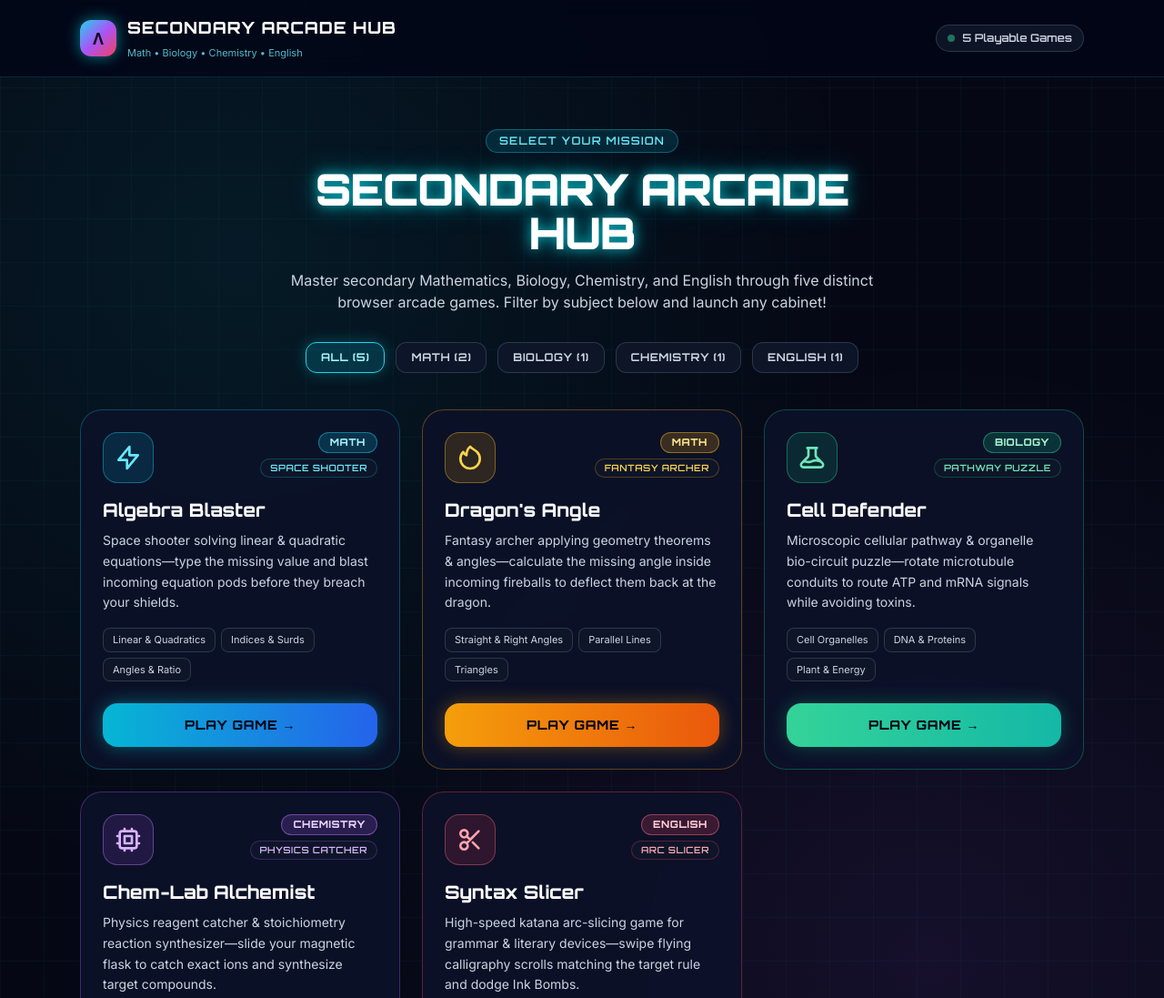
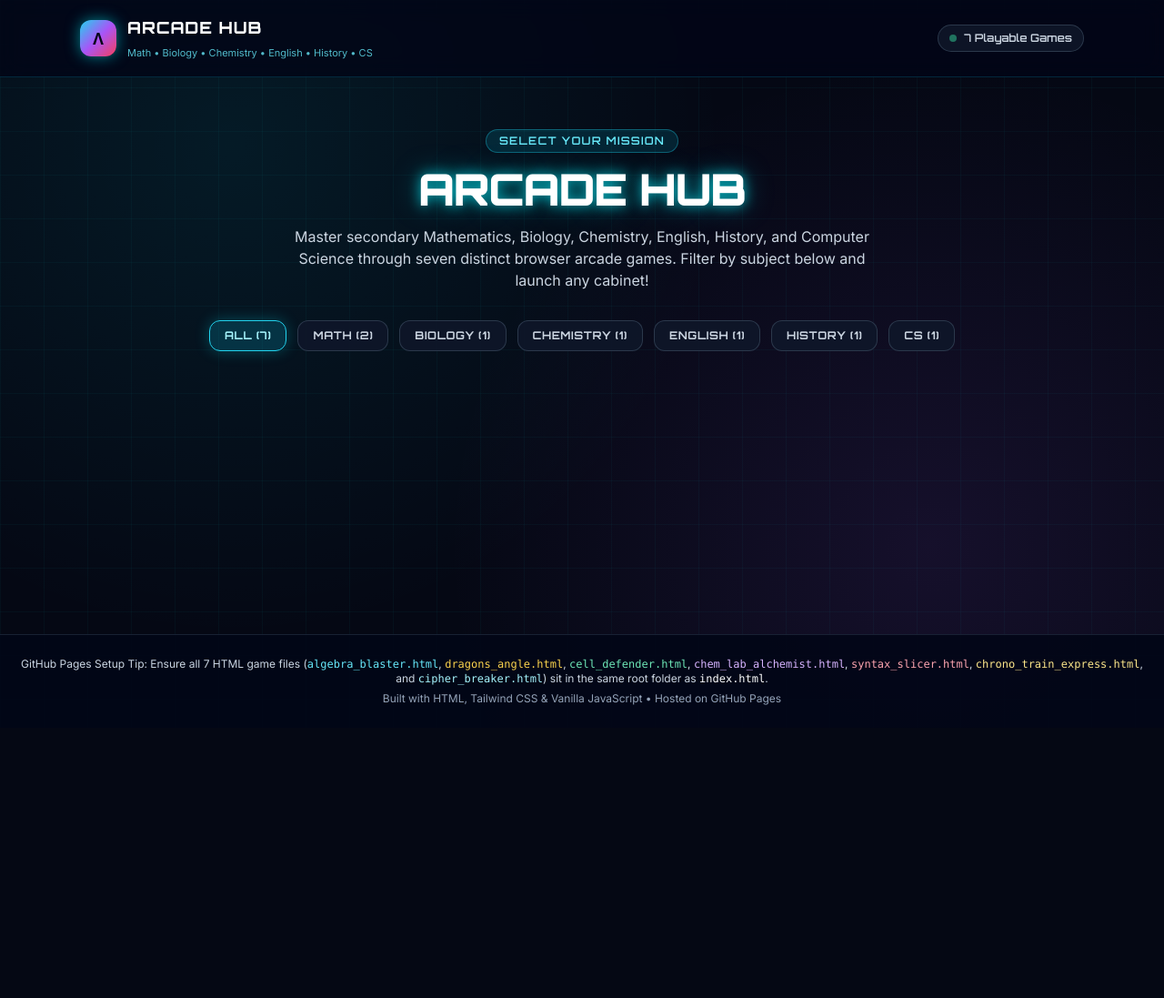
Before and after one commit to Roshenraajp/Arcade, a plain HTML site: page index.html in a window 1280 px wide. Shown: the top 1097 px of the page at 91% size. After the commit the page ends 800 px from the top, so only its background shows below. Drawn offline with nearby package versions, Linux system fonts and the light colour scheme.

Commit message:
Update index.html

```diff
--- a/index.html
+++ b/index.html
@@ -3,7 +3,7 @@
 <head>
   <meta charset="UTF-8" />
   <meta name="viewport" content="width=device-width, initial-scale=1.0" />
-  <title>Secondary Arcade Hub — Interactive Educational Mini-Games</title>
+  <title>Arcade Hub — Interactive Educational Mini-Games</title>
   <script src="https://cdn.tailwindcss.com"></script>
   <link rel="preconnect" href="https://fonts.googleapis.com">
   <link rel="preconnect" href="https://fonts.gstatic.com" crossorigin>
@@ -52,15 +52,15 @@
         </div>
         <div>
           <span class="font-orbitron font-extrabold text-base sm:text-lg tracking-wider text-white block leading-none">
-            SECONDARY ARCADE HUB
+            ARCADE HUB
           </span>
-          <span class="text-[11px] text-cyan-300/80 font-medium">Math &bull; Biology &bull; Chemistry &bull; English</span>
+          <span class="text-[11px] text-cyan-300/80 font-medium">Math &bull; Biology &bull; Chemistry &bull; English &bull; History &bull; CS</span>
         </div>
       </div>
 
       <div class="flex items-center gap-2 text-xs font-orbitron text-slate-300 bg-slate-900/90 border border-slate-700/80 px-3 py-1.5 rounded-full">
         <span class="w-2 h-2 rounded-full bg-emerald-400 animate-pulse"></span>
-        <span id="gameCountBadge">5 Playable Games</span>
+        <span id="gameCountBadge">7 Playable Games</span>
       </div>
     </div>
   </header>
@@ -73,10 +73,10 @@
         Select Your Mission
       </div>
       <h1 class="font-orbitron font-black text-3xl sm:text-5xl text-white neon-glow-cyan tracking-tight mb-4">
-        SECONDARY ARCADE HUB
+        ARCADE HUB
       </h1>
       <p class="text-slate-300 text-sm sm:text-base leading-relaxed">
-        Master secondary Mathematics, Biology, Chemistry, and English through five distinct browser arcade games. Filter by subject below and launch any cabinet!
+        Master secondary Mathematics, Biology, Chemistry, English, History, and Computer Science through seven distinct browser arcade games. Filter by subject below and launch any cabinet!
       </p>
     </section>
 
@@ -84,7 +84,7 @@
     <nav aria-label="Subject Filter" class="flex flex-wrap items-center justify-center gap-2 sm:gap-3 mb-10" id="subjectFilters">
       <button type="button" data-subject="All"
         class="filter-tab active px-4 py-2 rounded-xl font-orbitron font-bold text-xs uppercase tracking-wider bg-cyan-500/20 border border-cyan-400 text-cyan-200 shadow-[0_0_16px_rgba(0,243,255,0.25)] transition">
-        All (5)
+        All (7)
       </button>
       <button type="button" data-subject="Math"
         class="filter-tab px-4 py-2 rounded-xl font-orbitron font-bold text-xs uppercase tracking-wider bg-slate-900/90 border border-slate-700/80 text-slate-300 hover:border-cyan-400/50 transition">
@@ -102,6 +102,14 @@
         class="filter-tab px-4 py-2 rounded-xl font-orbitron font-bold text-xs uppercase tracking-wider bg-slate-900/90 border border-slate-700/80 text-slate-300 hover:border-rose-400/50 transition">
         English (1)
       </button>
+      <button type="button" data-subject="History"
+        class="filter-tab px-4 py-2 rounded-xl font-orbitron font-bold text-xs uppercase tracking-wider bg-slate-900/90 border border-slate-700/80 text-slate-300 hover:border-amber-400/50 transition">
+        History (1)
+      </button>
+      <button type="button" data-subject="Computer Science"
+        class="filter-tab px-4 py-2 rounded-xl font-orbitron font-bold text-xs uppercase tracking-wider bg-slate-900/90 border border-slate-700/80 text-slate-300 hover:border-cyan-400/50 transition">
+        CS (1)
+      </button>
     </nav>
 
     <!-- Games Grid (Populated dynamically from the GAMES array below) -->
@@ -113,7 +121,7 @@
   <!-- FOOTER -->
   <footer class="border-t border-slate-800/80 bg-slate-950/90 py-6 px-4 text-center text-xs text-slate-400 space-y-1.5">
     <p class="text-slate-300 font-medium">
-      GitHub Pages Setup Tip: Ensure <code class="text-cyan-300">algebra_blaster.html</code>, <code class="text-amber-300">dragons_angle.html</code>, <code class="text-emerald-300">cell_defender.html</code>, <code class="text-purple-300">chem_lab_alchemist.html</code>, and <code class="text-rose-300">syntax_slicer.html</code> sit in the same root folder as <code class="text-white">index.html</code>.
+      GitHub Pages Setup Tip: Ensure all 7 HTML game files (<code class="text-cyan-300">algebra_blaster.html</code>, <code class="text-amber-300">dragons_angle.html</code>, <code class="text-emerald-300">cell_defender.html</code>, <code class="text-purple-300">chem_lab_alchemist.html</code>, <code class="text-rose-300">syntax_slicer.html</code>, <code class="text-amber-200">chrono_train_express.html</code>, and <code class="text-cyan-200">cipher_breaker.html</code>) sit in the same root folder as <code class="text-white">index.html</code>.
     </p>
     <p>Built with HTML, Tailwind CSS &amp; Vanilla JavaScript &bull; Hosted on GitHub Pages</p>
   </footer>
@@ -198,125 +206,36 @@
             <path stroke-linecap="round" stroke-linejoin="round" stroke-width="2" d="M14.121 14.121L19 19m-7-7l7-7m-7 7l-2.879 2.879M12 12L9.121 9.121m0 5.758a3 3 0 10-4.243 4.243 3 3 0 004.243-4.243zm0-5.758a3 3 0 10-4.243-4.243 3 3 0 004.243 4.243z" />
           </svg>
         `
+      },
+      {
+        title: "Chrono-Train Express",
+        file: "./chrono_train_express.html",
+        subject: "History",
+        status: "PLAYABLE",
+        genre: "Rail Dispatch Sim",
+        topics: ["Inventions & Science", "Empires & Politics", "Global Milestones"],
+        description: "Real-time railway track-switching dispatch sim—flip Y-junction switches to route steam locomotives carrying historical events into their matching Era Depot.",
+        accent: "amber",
+        iconSvg: `
+          <svg class="w-8 h-8 text-amber-300" fill="none" stroke="currentColor" viewBox="0 0 24 24">
+            <path stroke-linecap="round" stroke-linejoin="round" stroke-width="2" d="M8 7h8m-8 4h8m-6 4h4M6 3h12a2 2 0 012 2v11a3 3 0 01-3 3l1.5 2m-11-2L6 21m1-2a3 3 0 01-3-3V5a2 2 0 012-2z" />
+          </svg>
+        `
+      },
+      {
+        title: "Cipher Breaker: Enigma",
+        file: "./cipher_breaker.html",
+        subject: "Computer Science",
+        status: "PLAYABLE",
+        genre: "Logic-Gate Circuit",
+        topics: ["AND / OR / NOT", "XOR / NAND / NOR", "Binary & Hex Nibbles"],
+        description: "Cyber-mainframe Boolean logic puzzle—route 4-bit binary signals through interactive logic gates to match the Target Decryption Key before the firewall trace locks.",
+        accent: "cyan",
+        iconSvg: `
+          <svg class="w-8 h-8 text-cyan-300" fill="none" stroke="currentColor" viewBox="0 0 24 24">
+            <path stroke-linecap="round" stroke-linejoin="round" stroke-width="2" d="M12 15v2m-6 4h12a2 2 0 002-2v-6a2 2 0 00-2-2H6a2 2 0 00-2 2v6a2 2 0 002 2zm10-10V7a4 4 0 00-8 0v4h8z" />
+          </svg>
+        `
       }
     ];
-
-    const gamesGrid = document.getElementById('gamesGrid');
-    const gameCountBadge = document.getElementById('gameCountBadge');
-    let currentSubject = 'All';
-
-    const accentStyles = {
-      cyan: {
-        border: 'border-cyan-500/35 hover:border-cyan-400',
-        subjectBadge: 'bg-cyan-500/20 text-cyan-200 border-cyan-400/45',
-        genreBadge: 'bg-slate-900/90 text-cyan-300 border-cyan-500/30',
-        iconBox: 'bg-cyan-500/15 border-cyan-400/40',
-        btn: 'bg-gradient-to-r from-cyan-500 to-blue-600 text-slate-950 hover:brightness-110 shadow-[0_0_20px_rgba(0,243,255,0.35)]'
-      },
-      amber: {
-        border: 'border-amber-500/35 hover:border-amber-400',
-        subjectBadge: 'bg-amber-500/20 text-amber-200 border-amber-400/45',
-        genreBadge: 'bg-slate-900/90 text-amber-300 border-amber-500/30',
-        iconBox: 'bg-amber-500/15 border-amber-400/40',
-        btn: 'bg-gradient-to-r from-amber-500 to-orange-600 text-slate-950 hover:brightness-110 shadow-[0_0_20px_rgba(245,158,11,0.35)]'
-      },
-      emerald: {
-        border: 'border-emerald-500/35 hover:border-emerald-400',
-        subjectBadge: 'bg-emerald-500/20 text-emerald-200 border-emerald-400/45',
-        genreBadge: 'bg-slate-900/90 text-emerald-300 border-emerald-500/30',
-        iconBox: 'bg-emerald-500/15 border-emerald-400/40',
-        btn: 'bg-gradient-to-r from-emerald-400 to-teal-500 text-slate-950 hover:brightness-110 shadow-[0_0_20px_rgba(16,185,129,0.35)]'
-      },
-      purple: {
-        border: 'border-purple-500/35 hover:border-purple-400',
-        subjectBadge: 'bg-purple-500/20 text-purple-200 border-purple-400/45',
-        genreBadge: 'bg-slate-900/90 text-purple-300 border-purple-500/30',
-        iconBox: 'bg-purple-500/15 border-purple-400/40',
-        btn: 'bg-gradient-to-r from-cyan-400 to-purple-500 text-slate-950 hover:brightness-110 shadow-[0_0_20px_rgba(168,85,247,0.35)]'
-      },
-      rose: {
-        border: 'border-rose-500/35 hover:border-rose-400',
-        subjectBadge: 'bg-rose-500/20 text-rose-200 border-rose-400/45',
-        genreBadge: 'bg-slate-900/90 text-rose-300 border-rose-500/30',
-        iconBox: 'bg-rose-500/15 border-rose-400/40',
-        btn: 'bg-gradient-to-r from-rose-500 to-amber-400 text-slate-950 hover:brightness-110 shadow-[0_0_20px_rgba(244,63,94,0.35)]'
-      }
-    };
-
-    function renderGames() {
-      const visibleGames = currentSubject === 'All'
-        ? GAMES
-        : GAMES.filter(g => g.subject === currentSubject);
-
-      gameCountBadge.textContent = `${visibleGames.length} Playable Game${visibleGames.length === 1 ? '' : 's'}`;
-      gamesGrid.innerHTML = '';
-
-      visibleGames.forEach(game => {
-        const style = accentStyles[game.accent] || accentStyles.cyan;
-
-        const card = document.createElement('article');
-        card.className = `game-card rounded-3xl border ${style.border} p-6 flex flex-col justify-between`;
-
-        const topicBadges = game.topics
-          .map(t => `<span class="px-2.5 py-1 rounded-lg bg-slate-900/90 border border-slate-700/80 text-[11px] text-slate-300 font-medium">${t}</span>`)
-          .join('');
-
-        card.innerHTML = `
-          <div>
-            <div class="flex items-start justify-between gap-3 mb-4">
-              <div class="w-14 h-14 rounded-2xl border ${style.iconBox} flex items-center justify-center shrink-0">
-                ${game.iconSvg}
-              </div>
-              <div class="flex flex-col items-end gap-1.5">
-                <span class="px-3 py-0.5 rounded-full text-[11px] font-orbitron font-extrabold uppercase tracking-wider border ${style.subjectBadge}">
-                  ${game.subject}
-                </span>
-                <span class="px-2.5 py-0.5 rounded-full text-[10px] font-orbitron font-semibold uppercase tracking-wider border ${style.genreBadge}">
-                  ${game.genre}
-                </span>
-              </div>
-            </div>
-
-            <h2 class="font-orbitron font-extrabold text-xl text-white mb-2">
-              ${game.title}
-            </h2>
-
-            <p class="text-slate-300 text-sm leading-relaxed mb-4">
-              ${game.description}
-            </p>
-
-            <div class="flex flex-wrap gap-1.5 mb-6">
-              ${topicBadges}
-            </div>
-          </div>
-
-          <div>
-            <a href="${game.file}" class="block w-full text-center py-3.5 px-5 rounded-2xl font-orbitron font-extrabold text-xs sm:text-sm uppercase tracking-wider transition active:scale-95 ${style.btn}">
-              PLAY GAME &rarr;
-            </a>
-          </div>
-        `;
-
-        gamesGrid.appendChild(card);
-      });
-    }
-
-    // Subject filter tab click handling
-    document.querySelectorAll('.filter-tab').forEach(btn => {
-      btn.addEventListener('click', () => {
-        document.querySelectorAll('.filter-tab').forEach(b => {
-          b.classList.remove('active', 'bg-cyan-500/20', 'border-cyan-400', 'text-cyan-200', 'shadow-[0_0_16px_rgba(0,243,255,0.25)]');
-          b.classList.add('bg-slate-900/90', 'border-slate-700/80', 'text-slate-300');
-        });
-        btn.classList.add('active', 'bg-cyan-500/20', 'border-cyan-400', 'text-cyan-200', 'shadow-[0_0_16px_rgba(0,243,255,0.25)]');
-        btn.classList.remove('bg-slate-900/90', 'border-slate-700/80', 'text-slate-300');
-
-        currentSubject = btn.dataset.subject;
-        renderGames();
-      });
-    });
-
-    renderGames();
-  </script>
-</body>
-</html>
+// ... existing code ... -->
```
